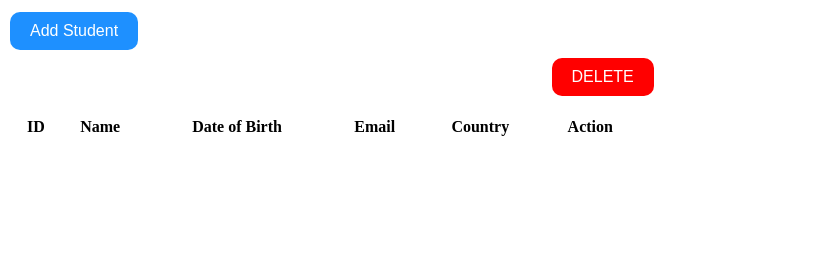
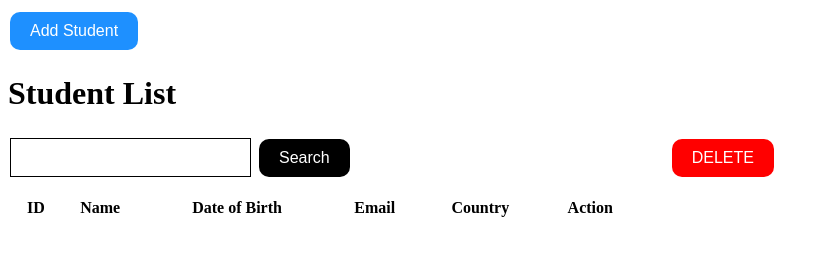
Before and after one commit to line2nine/demo-case-study, a plain HTML site: page ManageStudents/index.html in a window 1280 px wide. Shown: the whole page, without its empty margins (0-828 px from the left). Drawn offline with Linux system fonts and the light colour scheme.

Commit message:
Add files

```diff
--- a/ManageStudents/css/style.css
+++ b/ManageStudents/css/style.css
@@ -84,7 +84,7 @@ thead {
 }
 
 #delStd {
-    margin-left: 43%;
+    margin-left: 25%;
 }
 
 .editBtt {
@@ -103,3 +103,24 @@ thead {
 .editBtt:hover {
     padding: 13px 23px;
 }
+
+#keyword {
+    border: 1px solid black;
+    padding: 10px 20px;
+    display: inline-block;
+    font-size: 15px;
+    margin: 4px 2px;
+}
+
+.buttonSearch {
+    background-color: black;
+    border: none;
+    border-radius: 10px;
+    color: white;
+    padding: 10px 20px;
+    text-align: center;
+    display: inline-block;
+    font-size: 16px;
+    margin: 4px 2px;
+    cursor: pointer;
+}
--- a/ManageStudents/index.html
+++ b/ManageStudents/index.html
@@ -74,6 +74,9 @@
             </tr>
         </table>
     </form>
+    <h1>Student List</h1>
+    <input type="text" id="keyword">
+    <button onclick="searchStd()" type="button" class="buttonSearch">Search</button>
     <input type="button" id="delStd" class="delButton" value="DELETE" onclick="delStudent()">
     <table class="TableList">
         <thead>
--- a/ManageStudents/js/main.js
+++ b/ManageStudents/js/main.js
@@ -6,7 +6,7 @@
 //
 // - StudentList
 // ==> Thuộc tính: Array student
-// ==> Hành động: showStudentList(), getStudentID, checkStudentID(studentID), addStudent(student), editStudent(studentID), removeStudent(studentID)
+// ==> Hành động: showStudentList(), getStudentID, checkStudentID(studentID), searchStudent(studentName) addStudent(student), editStudent(studentID), removeStudent(studentID)
 
 function Student(studentID, studentName, studentBirth, studentEmail, studentCountry) {
     this.studentID = studentID;
@@ -19,10 +19,10 @@ function Student(studentID, studentName, studentBirth, studentEmail, studentCoun
 function StudentList() {
     this.studentData = [];
 
-    this.showStudentList = function () {
+    this.showStudentList = function (arr) {
         let form = document.getElementById("studentList");
         form.innerHTML = "";
-        for (let i = 0; i < this.studentData.length; i++) {
+        for (let i = 0; i < arr.studentData.length; i++) {
             let data = stdList.studentData[i];
             let trElement = document.createElement("tr");
             trElement.className = "trStudentList";
@@ -115,6 +115,17 @@ function StudentList() {
             }
         }
     };
+
+    this.searchStudent = function (keyword) {
+        let student = new StudentList();
+        for (let i = 0; i < this.studentData.length; i++) {
+            let str = this.studentData[i];
+            if (str.studentName.toLowerCase().trim().search(keyword.toLowerCase().trim()) !== -1) {
+                student.addStudent(str);
+            }
+        }
+        return student;
+    };
 }
 
 let stdList = new StudentList();
@@ -166,7 +177,7 @@ function addNewStudent() {
         alert("Email no valid. Please input again");
     } else {
         stdList.addStudent(std);
-        stdList.showStudentList();
+        stdList.showStudentList(stdList);
     }
 }
 
@@ -195,7 +206,7 @@ function saveEditedStudent() {
     stdList.editStudent(std);
     saveField.style.opacity = "0";
     saveField.style.height = "0";
-    stdList.showStudentList();
+    stdList.showStudentList(stdList);
 }
 
 function delStudent() {
@@ -207,5 +218,11 @@ function delStudent() {
         }
     }
     stdList.removeStudent(recycleBin);
-    stdList.showStudentList();
+    stdList.showStudentList(stdList);
 }
+
+function searchStd() {
+    let keyword = document.getElementById("keyword").value;
+    let result = stdList.searchStudent(keyword);
+    stdList.showStudentList(result);
+}
```
